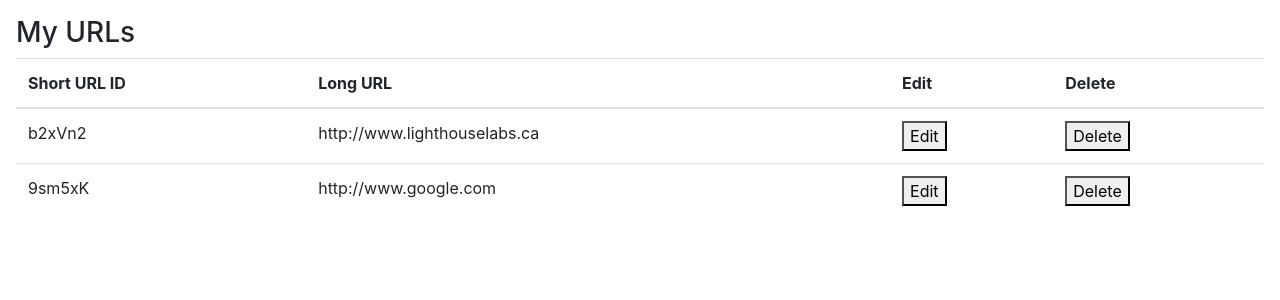
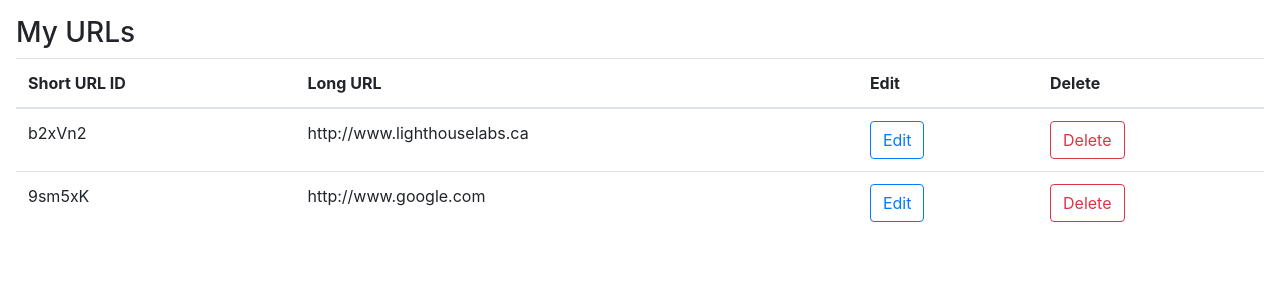
Before and after one commit to mbahenryemeka/tinyapp, a Node server app: page /urls in a window 1280 px wide. Shown: the part 62-362 px from the top of the page. Run offline with Node 20, Linux system fonts and the light colour scheme; some libraries are stand-ins or nearby versions.

Commit message:
update ejs files with forms and appropriate method and actions

```diff
--- a/views/partials/_header.ejs
+++ b/views/partials/_header.ejs
@@ -17,6 +17,7 @@
         <a class="nav-item nav-link" href="/urls">My URLs</a>
         <a class="nav-item nav-link" href="/urls/new">Create New URL</a>
         <div class=" float-right" >
+          <% if (!username) {%>
           <form class="form-inline" action="/login" method="POST">
             <div class="form-group mb-2">
               <label class="d-none" for="username">Login</label>
@@ -30,6 +31,9 @@
               <button type="submit" class="btn btn-primary">Login</button>
             </div>
           </form>
+          <% } else {%>
+            <span>Hello <%= username %></span>
+          <% } %>
         </div>
       </div>
 
--- a/views/urls_index.ejs
+++ b/views/urls_index.ejs
@@ -36,11 +36,11 @@
               <td><%= urls[id] %></td>
               <td>
                 <form method="GET" action="/urls/<%= id %>">
-                  <button type="submit">Edit</button></form>
+                  <button type="submit" class="btn btn-outline-primary">Edit</button></form>
               </td>
               <td>
                 <form method="POST" action="/urls/<%= id %>/delete">
-                  <button type="submit">Delete</button></form>
+                  <button type="submit" class="btn btn-outline-danger">Delete</button></form>
               </td>
             </tr>
           <% } %>
--- a/views/urls_show.ejs
+++ b/views/urls_show.ejs
@@ -24,7 +24,7 @@
     <!-- <a href="/urls/new">Create New URL</a> -->
     <!--<p>Short URL ID: <%= id %></p>-->
     <form class="form-inline" action="/urls/<%= id %>" method="POST">
-      <div class="form-group mb-2">
+      <div class="form-group mb-2 mx-auto">
         <label for="longURL">New URL:</label>
         <input
           class="form-control"
```
